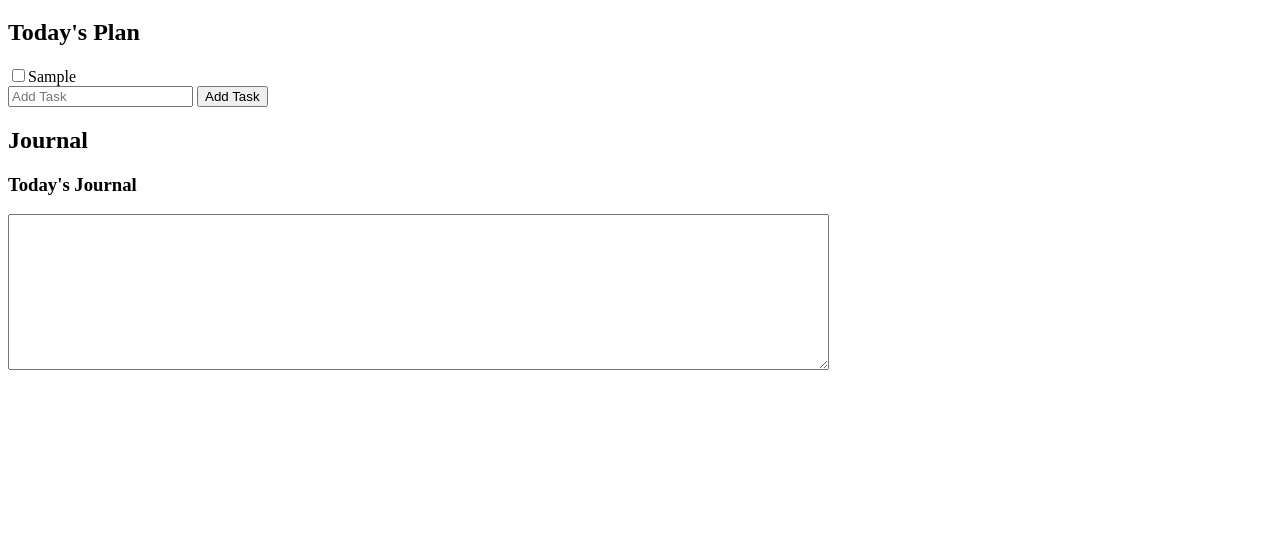
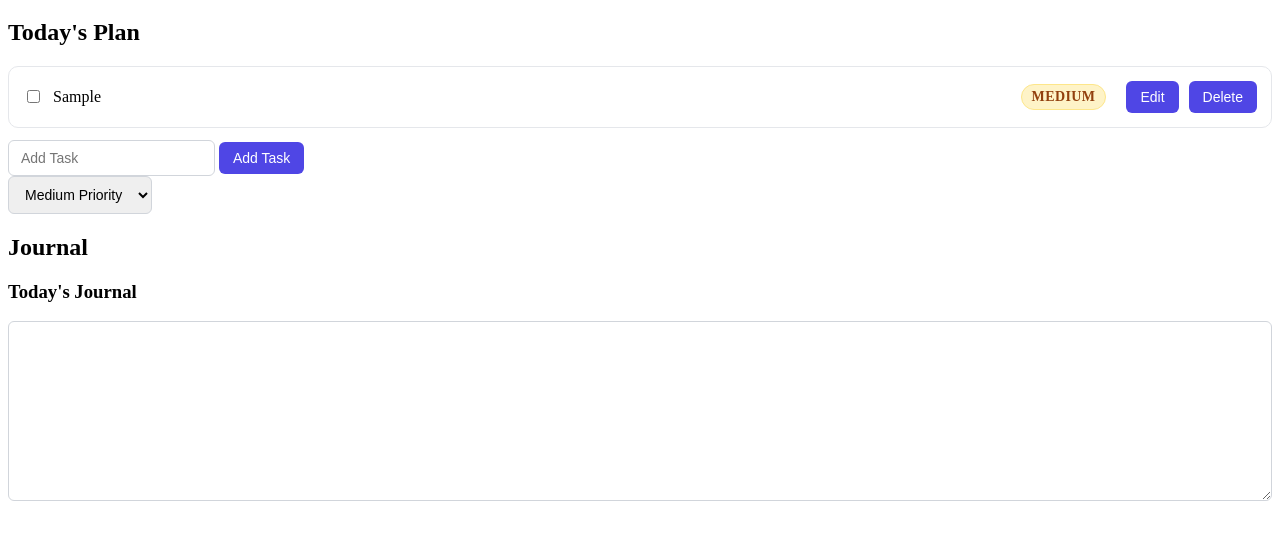
Before and after one commit to J0yyyB0yyy/Personal-Planner, a plain HTML site: page index.html in a window 1280 px wide. Both pictures are taken after typing "Sample" into the empty fields and a click on the button "Add Task". Shown: the part 61-600 px from the top of the page. Drawn offline with Linux system fonts and the light colour scheme.

Commit message:
Added edit and delete buttons and also gave the page better style.

```diff
--- a/index.html
+++ b/index.html
@@ -17,6 +17,11 @@
             <input id="taskInput" type="text" name="task" placeholder="Add Task">
             <button id="addTasks">Add Task</button>
         </section>
+        <select id="taskPriority">
+            <option value="low">Low Priority</option>
+            <option value="medium" selected>Medium Priority</option>
+            <option value="high">High Priority</option>
+        </select>
 
         <section>
             <h2>Journal</h2>
--- a/script.js
+++ b/script.js
@@ -1,11 +1,12 @@
 console.log("Planner loaded");
 
 const savedTasks=localStorage.getItem("tasks");
-const tasks=savedTasks ? JSON.parse(savedTasks):[];
+let tasks=savedTasks ? JSON.parse(savedTasks):[];
 
 const addTask = document.getElementById("addTasks");
 const taskInput = document.getElementById("taskInput");
 const output = document.getElementById("output");
+const taskPriority=document.getElementById("taskPriority");
 
 function saveTasks() {
     localStorage.setItem("tasks", JSON.stringify(tasks));
@@ -14,12 +15,26 @@ function saveTasks() {
 function renderTask(task){
     const taskItem = document.createElement("div");
 
+    const taskText = document.createElement("span");
+    taskText.textContent=task.text;
+
+    const priorityText = document.createElement("span");
+    priorityText.textContent = task.priority ?? "medium";
+    priorityText.classList.add(
+        "priority", task.priority ?? "medium"
+    );
+
     const checkBox = document.createElement("input");
     checkBox.type="checkbox";
     checkBox.checked = task.completed;
 
-    const taskText = document.createElement("span");
-    taskText.textContent=task.text;
+    const deleteButton = document.createElement("button");
+    deleteButton.textContent = "Delete";
+
+    const editButton = document.createElement("button");
+    editButton.textContent= "Edit";
+
+
 
     checkBox.addEventListener("change", function(){
         if(checkBox.checked){
@@ -36,8 +51,74 @@ function renderTask(task){
         taskText.classList.add("completed");
     }
 
+    deleteButton.addEventListener("click", function(){
+        tasks = tasks.filter(function(item){
+            return item.id!==task.id;
+        });
+        taskItem.remove();
+        saveTasks();
+
+    });
+
+    editButton.addEventListener("click", function () {
+        const editInput = document.createElement("input");
+        editInput.type = "text";
+        editInput.value = task.text;
+
+        const saveButton = document.createElement("button");
+        saveButton.textContent = "Save";
+
+        const cancelButton = document.createElement("button");
+        cancelButton.textContent = "Cancel";
+
+        // Hide the current task text and Edit button
+        taskText.hidden = true;
+        editButton.hidden = true;
+
+        taskItem.insertBefore(editInput, deleteButton);
+        taskItem.insertBefore(saveButton, deleteButton);
+        taskItem.insertBefore(cancelButton, deleteButton);
+
+        editInput.focus();
+
+        saveButton.addEventListener("click", function () {
+            const newText = editInput.value.trim();
+
+            if (newText === "") {
+                editInput.focus();
+                return;
+            }
+
+            task.text = newText;
+            taskText.textContent = newText;
+
+            saveTasks();
+
+            taskText.hidden = false;
+            editButton.hidden = false;
+
+            editInput.remove();
+            saveButton.remove();
+            cancelButton.remove();
+
+        });
+
+        cancelButton.addEventListener("click", function () {
+            taskText.hidden = false;
+            editButton.hidden = false;
+
+            editInput.remove();
+            saveButton.remove();
+            cancelButton.remove();
+        });
+    });
+
     taskItem.appendChild(checkBox);
     taskItem.appendChild(taskText);
+    taskItem.appendChild(priorityText);
+    taskItem.appendChild(editButton);
+    taskItem.appendChild(deleteButton);
+
 
     output.append(taskItem);
 }
@@ -51,9 +132,11 @@ addTask.addEventListener("click", function(){
         return;
     }
     const task={
+        id: crypto.randomUUID(),
         text: taskInput.value.trim(),
-        completed: false
-    }
+        completed: false,
+        priority: taskPriority.value
+    };
     tasks.push(task);
     saveTasks();
     renderTask(task);
--- a/style.css
+++ b/style.css
@@ -1,3 +1,129 @@
-.completed{
+
+button {
+    padding: 8px 14px;
+    border: none;
+    border-radius: 6px;
+    background-color: #4f46e5;
+    color: white;
+    font-size: 14px;
+    font-weight: 500;
+    cursor: pointer;
+    transition: background-color 0.2s ease,
+                transform 0.2s ease;
+}
+
+
+button:hover {
+    background-color: #4338ca;
+    transform: translateY(-1px);
+}
+
+
+button:active {
+    transform: translateY(0);
+}
+
+
+input:not([type="checkbox"]),
+select,
+textarea {
+    padding: 9px 12px;
+    border: 1px solid #d1d5db;
+    border-radius: 6px;
+    font-size: 14px;
+    box-sizing: border-box;
+}
+
+input:not([type="checkbox"]):focus,
+select:focus,
+textarea:focus {
+    outline: none;
+    border-color: #6366f1;
+    box-shadow: 0 0 0 3px #6366f133;
+}
+
+.priority {
+    margin: 0 10px;
+    font-size: 12px;
+    font-weight: bold;
+}
+
+.priority {
+    display: inline-flex;
+    align-items: center;
+    justify-content: center;
+
+    padding: 4px 10px;
+    border-radius: 999px;
+
+    font-size: 14px;
+    font-weight: 650;
+    letter-spacing: 0.4px;
+    text-transform: uppercase;
+
+    white-space: nowrap;
+}
+
+
+.priority.high {
+    color: #b91c1c;
+    background-color: #fee2e2;
+    border: 1px solid #fecaca;
+}
+
+
+.priority.medium {
+    color: #92400e;
+    background-color: #fef3c7;
+    border: 1px solid #fde68a;
+}
+
+
+.priority.low {
+    color: #166534;
+    background-color: #dcfce7;
+    border: 1px solid #bbf7d0;
+}
+
+#output > div {
+    display: flex;
+    align-items: center;
+    flex-wrap: wrap;
+    gap: 10px;
+
+    margin: 12px 0;
+    padding: 14px;
+
+    background: #ffffff;
+    border: 1px solid #e5e7eb;
+    border-radius: 10px;
+
+    transition: box-shadow 0.2s ease;
+
+}
+
+#output > div:hover {
+    box-shadow: 0 3px 10px rgba(0, 0, 0, 0.06);
+}
+
+#output > div span:first-of-type {
+    flex: 1;
+    min-width: 100px;
+}
+
+#output span {
+    overflow-wrap: anywhere;
+}
+
+.completed {
     text-decoration: line-through;
+    color: #9ca3af;
 }
+
+
+textarea {
+    width: 100%;
+    min-height: 150px;
+    resize: vertical;
+    font-family: inherit;
+}
```
Also changed, not shown: task-api/package.json (added, +16 -0 lines), task-api/server.js (added, +23 -0 lines), 1 other file.
